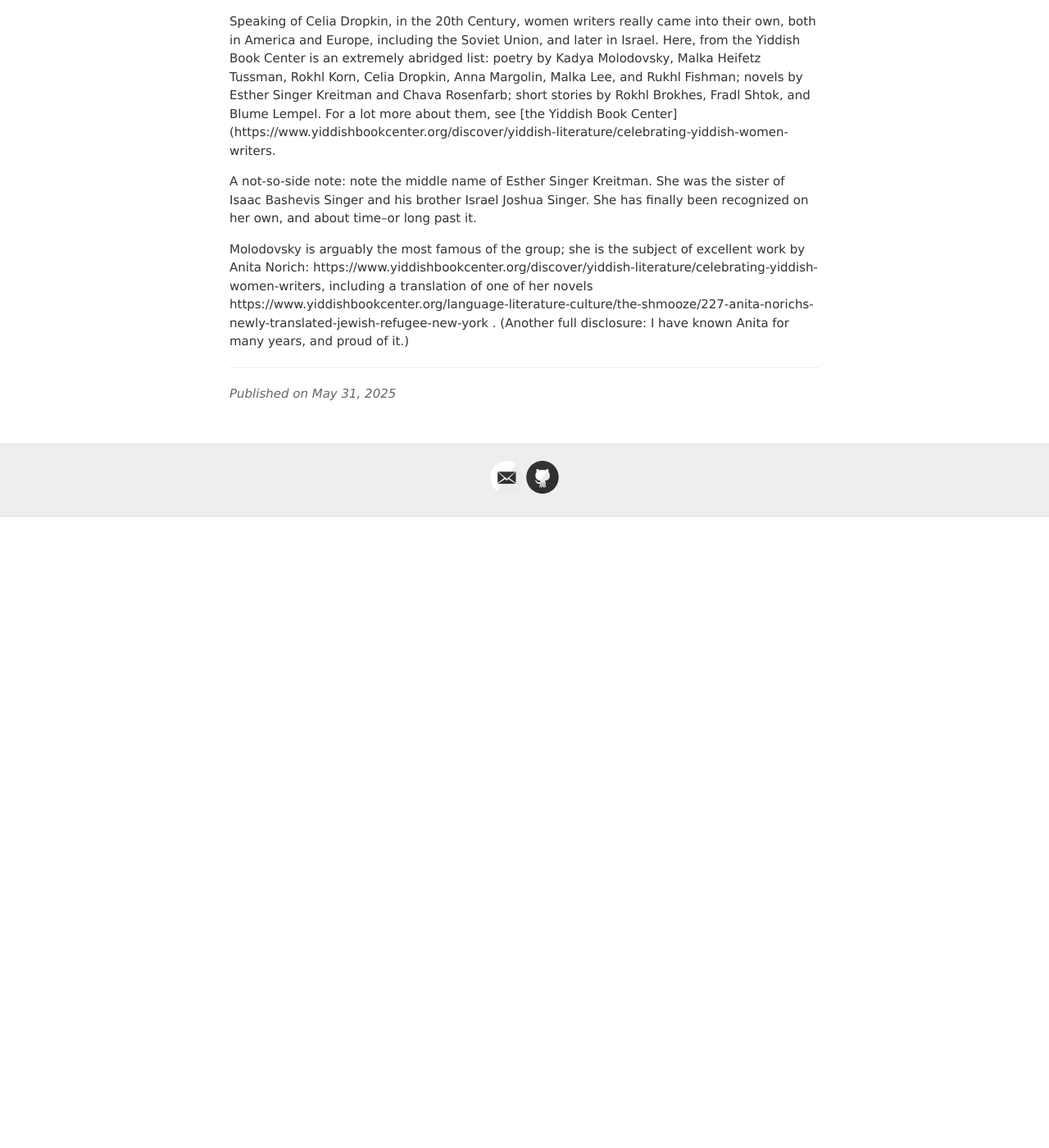
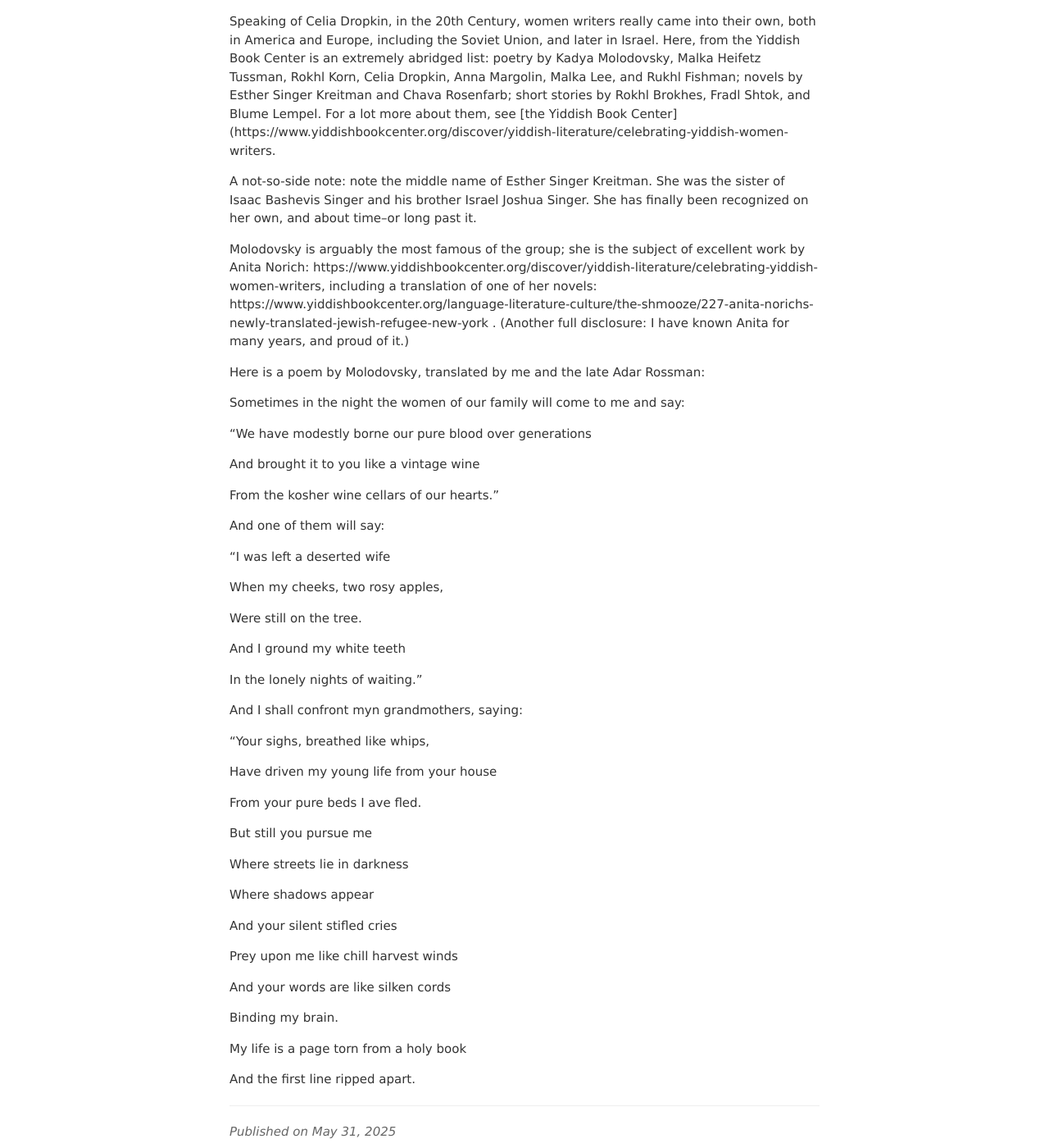
Before and after one commit to jvmallow/jvmallow.github.io, a Jekyll site: the page built from _posts/2025-05-31-Yiddish.md, in a window 1280 px wide and 1400 px high, scrolled down 8103 px. Shown: the whole window at 82% size. Built offline with Jekyll 4.4.1, drawn with Linux system fonts in a browser that asks for light colours; a script that is not in the unit is left out; before the commit the page ends 8733 px from its top, so only the background shows below that.

Commit message:
Update 2025-05-31-Yiddish.md

```diff
--- a/_posts/2025-05-31-Yiddish.md
+++ b/_posts/2025-05-31-Yiddish.md
@@ -214,6 +214,54 @@ A not-so-side note: note the middle name of Esther Singer Kreitman. She was the
 
 
 Molodovsky is arguably the most famous of the group; she is the subject of excellent work by Anita Norich:
-https://www.yiddishbookcenter.org/discover/yiddish-literature/celebrating-yiddish-women-writers, including a translation of one of her novels
+https://www.yiddishbookcenter.org/discover/yiddish-literature/celebrating-yiddish-women-writers, including a translation of one of her novels:
 https://www.yiddishbookcenter.org/language-literature-culture/the-shmooze/227-anita-norichs-newly-translated-jewish-refugee-new-york .
 (Another full disclosure: I have known Anita for many years, and proud of it.)
+
+Here is a poem by Molodovsky, translated by me and the late Adar Rossman:
+
+Sometimes in the night the women of our family will come to me and say:
+
+"We have modestly borne our pure blood over generations
+
+And brought it to you like a vintage wine
+
+From the kosher wine cellars of our hearts."
+
+And one of them will say:
+
+"I was left a deserted wife
+
+When my cheeks, two rosy apples,
+
+Were still on the tree.
+
+And I ground my white teeth
+
+In the lonely nights of waiting."
+
+And I shall confront myn grandmothers, saying:
+
+"Your sighs, breathed like whips,
+
+Have driven my young life from your house
+
+From your pure beds I ave fled.
+
+But still you pursue me
+
+Where streets lie in darkness
+
+Where shadows appear
+
+And your silent stifled cries
+
+Prey upon me like chill harvest winds
+
+And your words are like silken cords
+
+Binding my brain.
+
+My life is a page torn from a holy book
+
+And the first line ripped apart.
```
